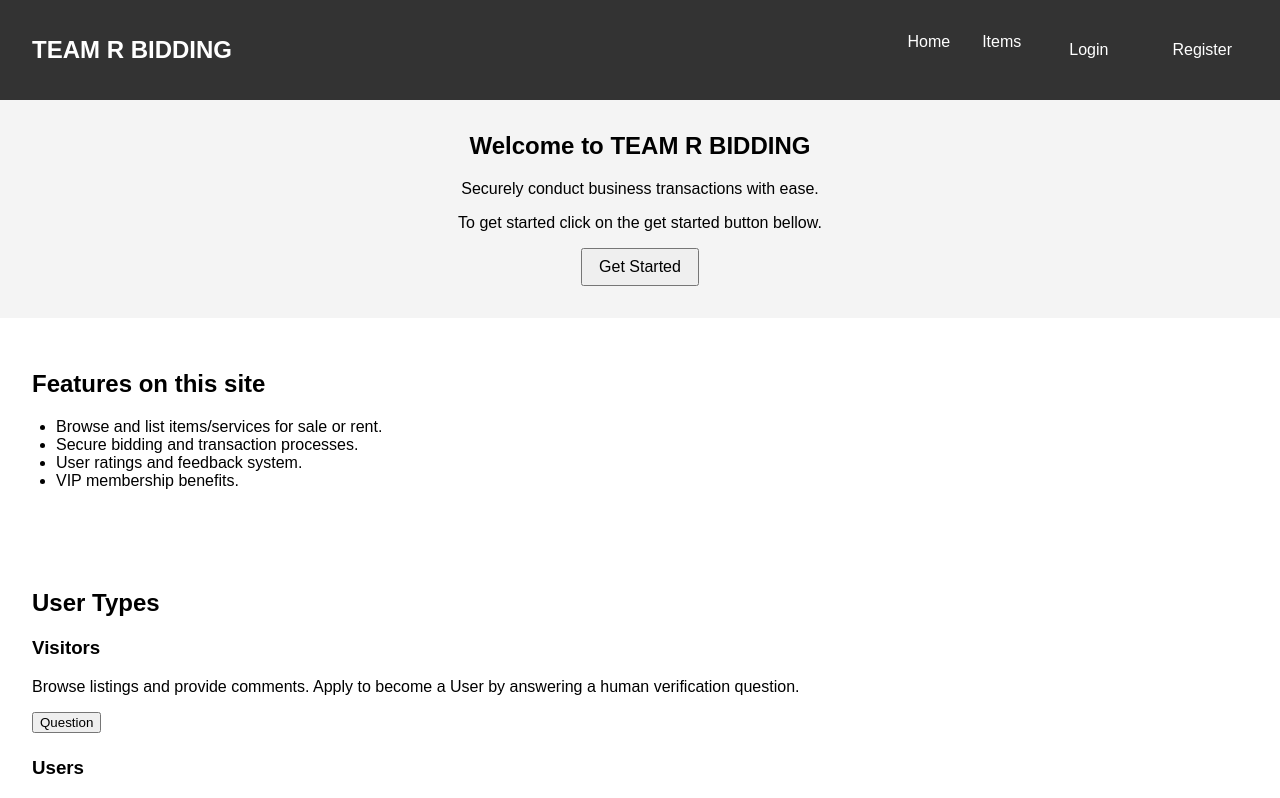
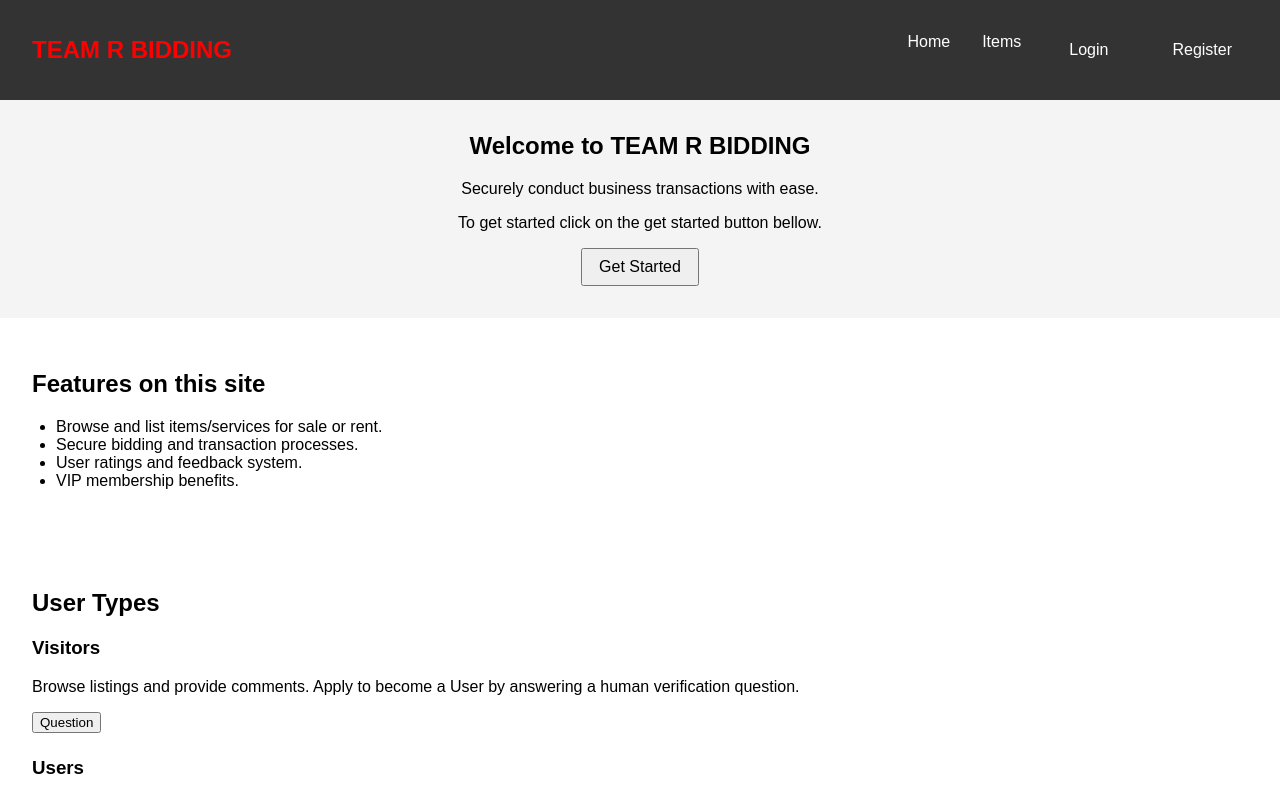
Before and after one commit to alexisj890/FinalProject_323, a React (Vite) app in the folder FinalBiddingProject-Frontend/: page / in a window 1280 px wide. Shown: the top 798 px of the page. Built offline with nearby package versions, Linux system fonts and the light colour scheme; no server answers.

Commit message:
Updated so that the TEAM R also leads you back home

```diff
--- a/FinalBiddingProject-Frontend/src/components/Header.css
+++ b/FinalBiddingProject-Frontend/src/components/Header.css
@@ -1,4 +1,3 @@
-
 .header {
   background-color: #333;
   color: white;
@@ -14,6 +13,20 @@
 .brand {
   font-size: 1.5rem;
   font-weight: bold;
+  color: red; /* The brand text is red */
+}
+
+.brand-link {
+  color: red; /* Ensures the brand link is always red */
+  text-decoration: none;
+}
+
+.brand-link:hover {
+  text-decoration: underline; /* Adds an underline on hover */
+}
+
+.brand-link:visited {
+  color: red; /* Prevents the brand link from turning purple */
 }
 
 .nav-links {
@@ -35,6 +48,10 @@
   text-decoration: underline;
 }
 
+.nav-links a:visited {
+  color: white; /* Prevents navigation links from turning purple */
+}
+
 .nav-button {
   background-color: #007bff;
   color: white;
--- a/FinalBiddingProject-Frontend/src/components/Header.jsx
+++ b/FinalBiddingProject-Frontend/src/components/Header.jsx
@@ -40,7 +40,9 @@ function Header({ onLoginClick, onRegisterClick, currentUser, setCurrentUser })
   return (
     <header className="header">
       <nav className="nav-bar">
-        <h1 className="brand">TEAM R BIDDING</h1>
+        <h1 className="brand">
+          <Link to="/" className="brand-link">TEAM R BIDDING</Link>
+        </h1>
         <ul className="nav-links">
           <li>
             <Link to="/">Home</Link>
```
